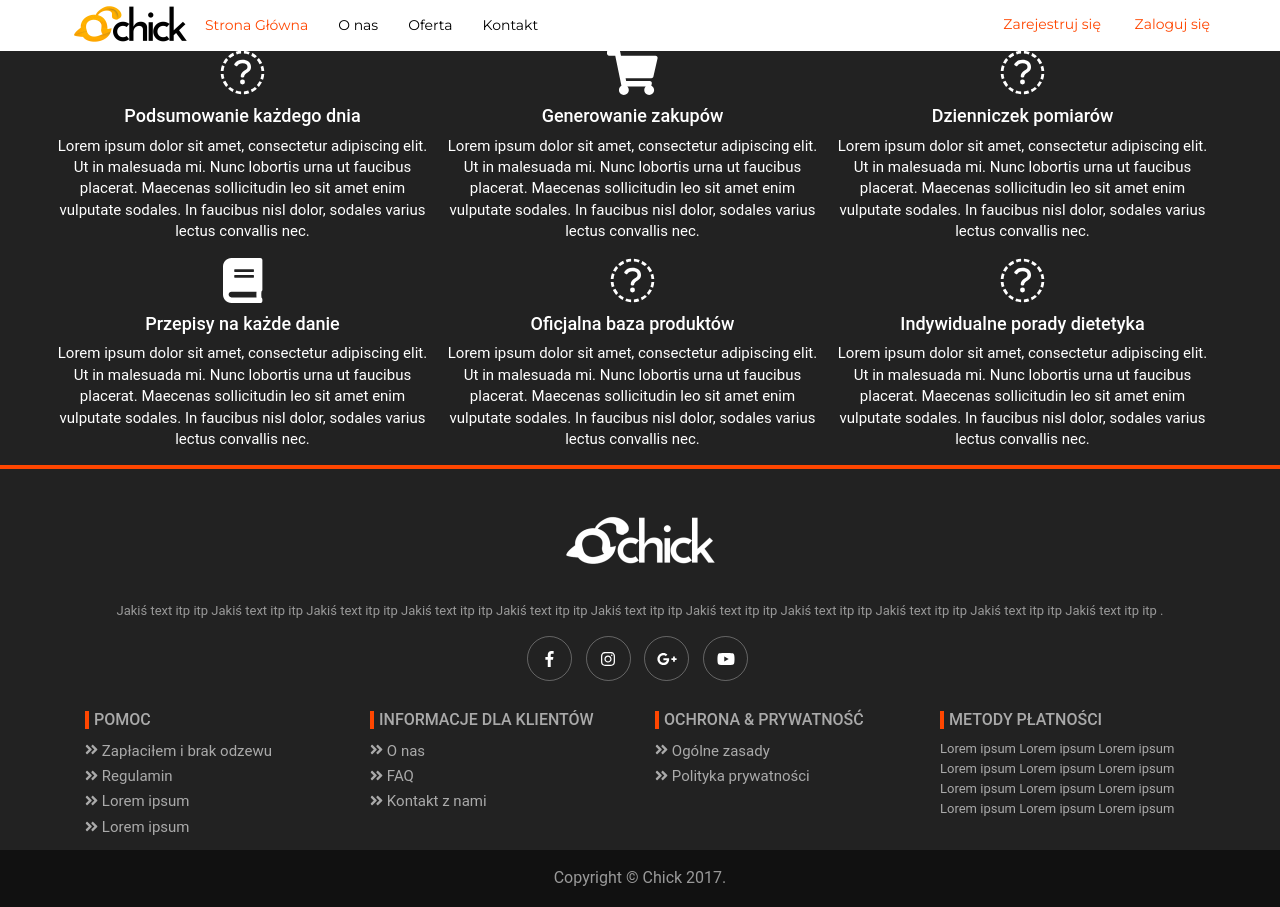
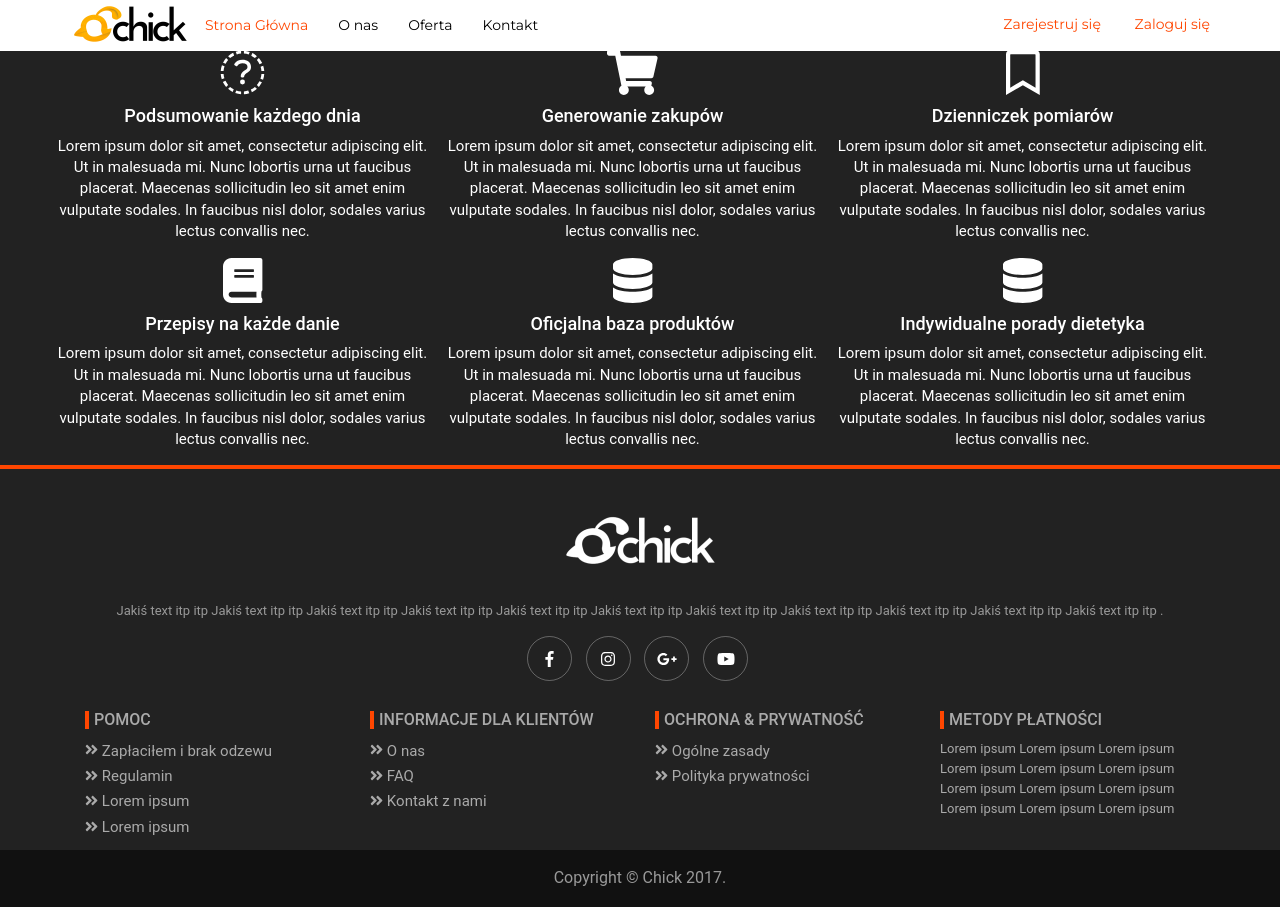
Before and after one commit to SebasianG/chickAPP, a plain HTML site: page offer.html in a window 1280 px wide. Drawn offline with nearby package versions, Linux system fonts and the light colour scheme.

Commit message:
Zmiana fa icon
uaktualnie fa icon

```diff
--- a/offer.html
+++ b/offer.html
@@ -82,7 +82,7 @@
                     <p>Lorem ipsum dolor sit amet, consectetur adipiscing elit. Ut in malesuada mi. Nunc lobortis urna ut faucibus placerat. Maecenas sollicitudin leo sit amet enim vulputate sodales. In faucibus nisl dolor, sodales varius lectus convallis nec.</p>
                 </div>
                 <div class="col-md-4 col-sm-4 col-sx-12 a">
-                    <i class="fa fa-area-chart fa-3x" aria-hidden="true"></i>
+                    <i class="far fa-bookmark fa-3x"></i>
                     <h4>Dzienniczek pomiarów</h4>
                     <p>Lorem ipsum dolor sit amet, consectetur adipiscing elit. Ut in malesuada mi. Nunc lobortis urna ut faucibus placerat. Maecenas sollicitudin leo sit amet enim vulputate sodales. In faucibus nisl dolor, sodales varius lectus convallis nec.</p>
                 </div>
@@ -94,12 +94,12 @@
                     <p>Lorem ipsum dolor sit amet, consectetur adipiscing elit. Ut in malesuada mi. Nunc lobortis urna ut faucibus placerat. Maecenas sollicitudin leo sit amet enim vulputate sodales. In faucibus nisl dolor, sodales varius lectus convallis nec.</p>
                 </div>
                 <div class="col-md-4 col-sm-4 col-sx-12 a">
-                    <i class="fa fa-pie-chart fa-3x" aria-hidden="true"></i>
+                    <i class="fas fa-database fa-3x"></i>
                     <h4>Oficjalna baza produktów</h4>
                     <p>Lorem ipsum dolor sit amet, consectetur adipiscing elit. Ut in malesuada mi. Nunc lobortis urna ut faucibus placerat. Maecenas sollicitudin leo sit amet enim vulputate sodales. In faucibus nisl dolor, sodales varius lectus convallis nec.</p>
                 </div>
                 <div class="col-md-4 col-sm-4 col-sx-12 a">
-                    <i class="fa fa-handshake-o fa-3x" aria-hidden="true"></i>
+                    <i class="fas fa-database fa-3x"></i>
                     <h4>Indywidualne porady dietetyka</h4>
                     <p>Lorem ipsum dolor sit amet, consectetur adipiscing elit. Ut in malesuada mi. Nunc lobortis urna ut faucibus placerat. Maecenas sollicitudin leo sit amet enim vulputate sodales. In faucibus nisl dolor, sodales varius lectus convallis nec.</p>
                 </div>
```
